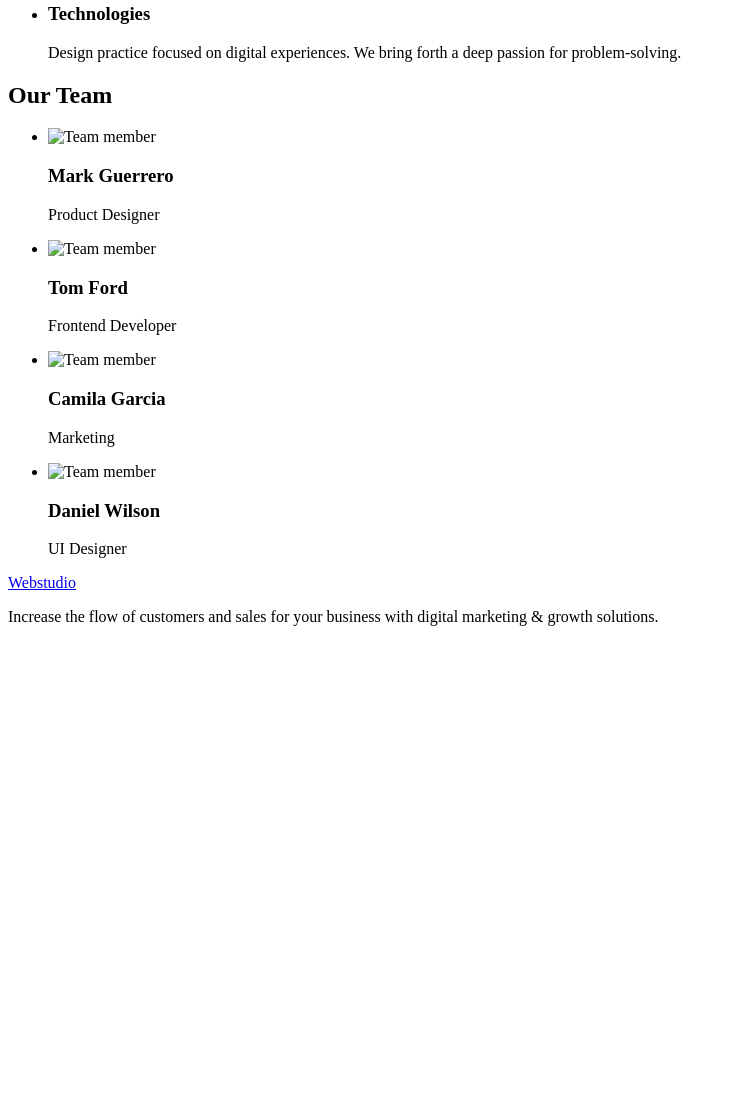
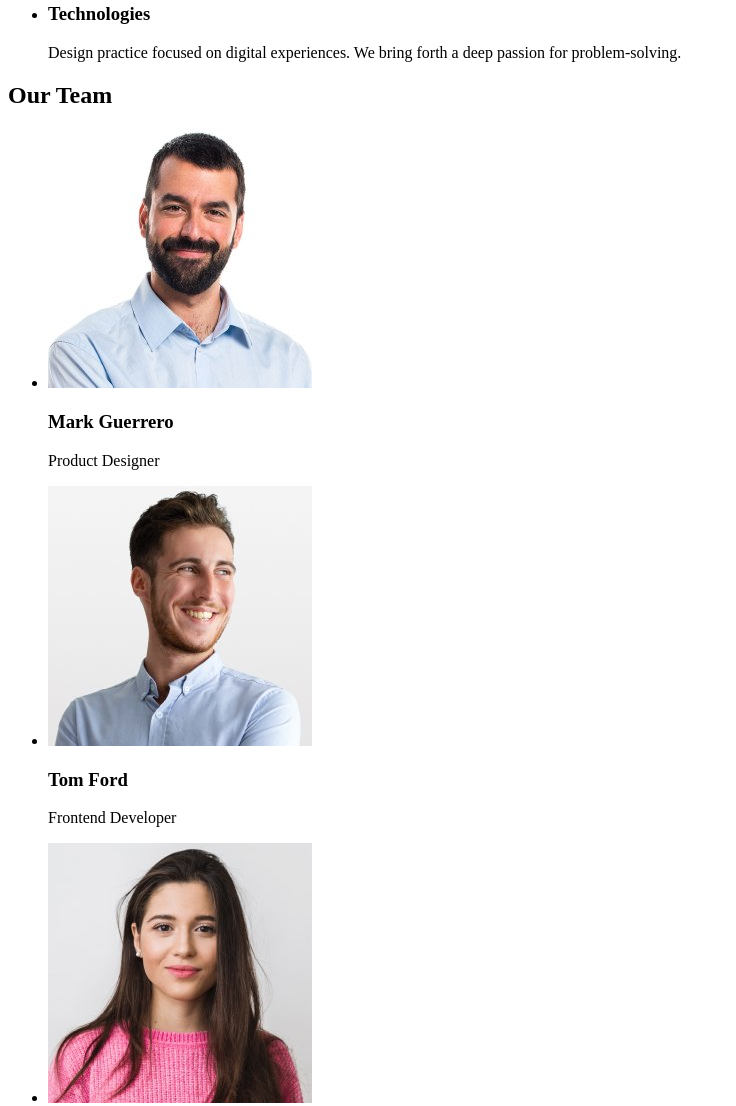
Before and after one commit to YuliiaLukomska/goit-markup-hw-01, a plain HTML site: page index.html in a window 1280 px wide. Shown: the part 532-1638 px from the top of the page, without its empty margins (0-736 px from the left). Before the commit the page ends 1174 px from the top, so only its background shows below. Drawn offline with Linux system fonts and the light colour scheme.

Commit message:
add link to images

```diff
--- a/index.html
+++ b/index.html
@@ -73,22 +73,42 @@
         <h2>Our Team</h2>
         <ul>
           <li>
-            <img src="" alt="Team member" width="264" height="260" />
+            <img
+              src="./images/productdesigner.jpg"
+              alt="Team member"
+              width="264"
+              height="260"
+            />
             <h3>Mark Guerrero</h3>
             <p>Product Designer</p>
           </li>
           <li>
-            <img src="" alt="Team member" width="264" height="260" />
+            <img
+              src="./images/frontenddeveloper.jpg"
+              alt="Team member"
+              width="264"
+              height="260"
+            />
             <h3>Tom Ford</h3>
             <p>Frontend Developer</p>
           </li>
           <li>
-            <img src="" alt="Team member" width="264" height="260" />
+            <img
+              src="./images/marketing.jpg"
+              alt="Team member"
+              width="264"
+              height="260"
+            />
             <h3>Camila Garcia</h3>
             <p>Marketing</p>
           </li>
           <li>
-            <img src="" alt="Team member" width="264" height="260" />
+            <img
+              src="./images/uidesigner.jpg"
+              alt="Team member"
+              width="264"
+              height="260"
+            />
             <h3>Daniel Wilson</h3>
             <p>UI Designer</p>
           </li>
```
